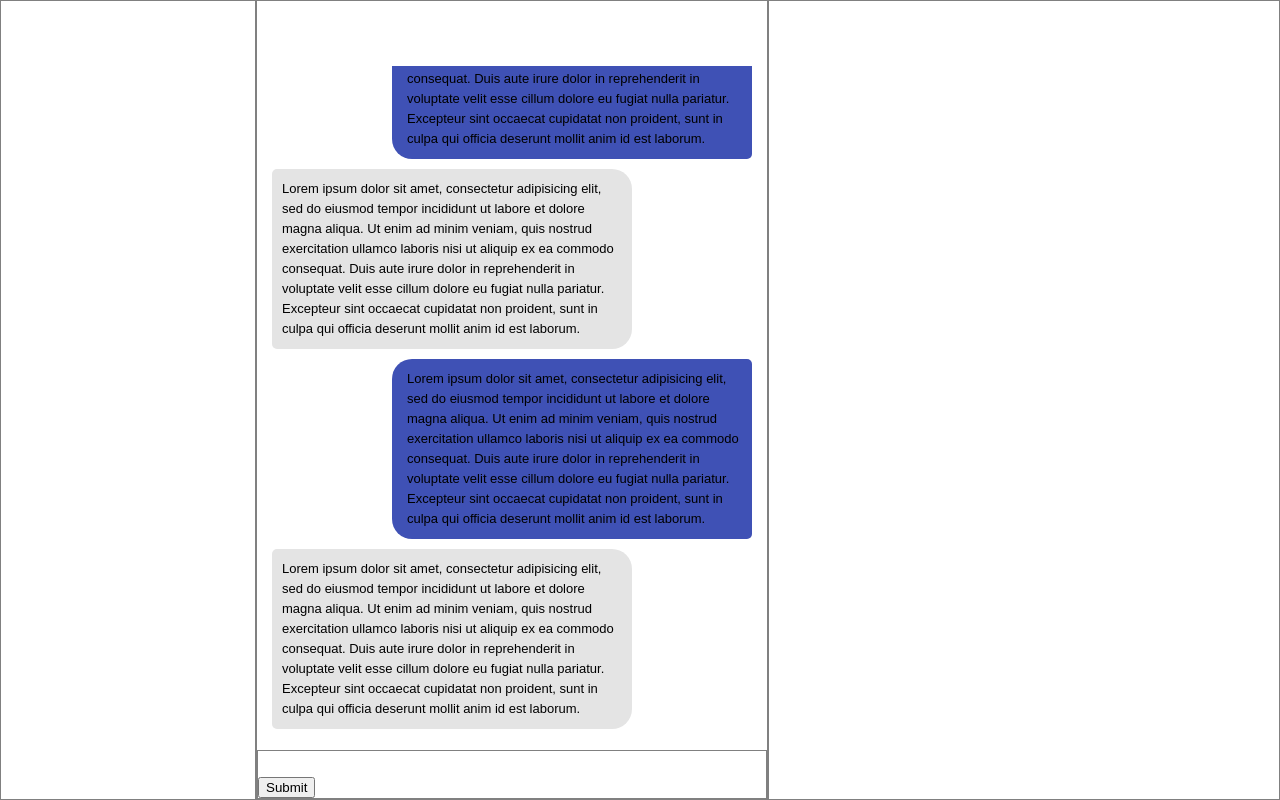
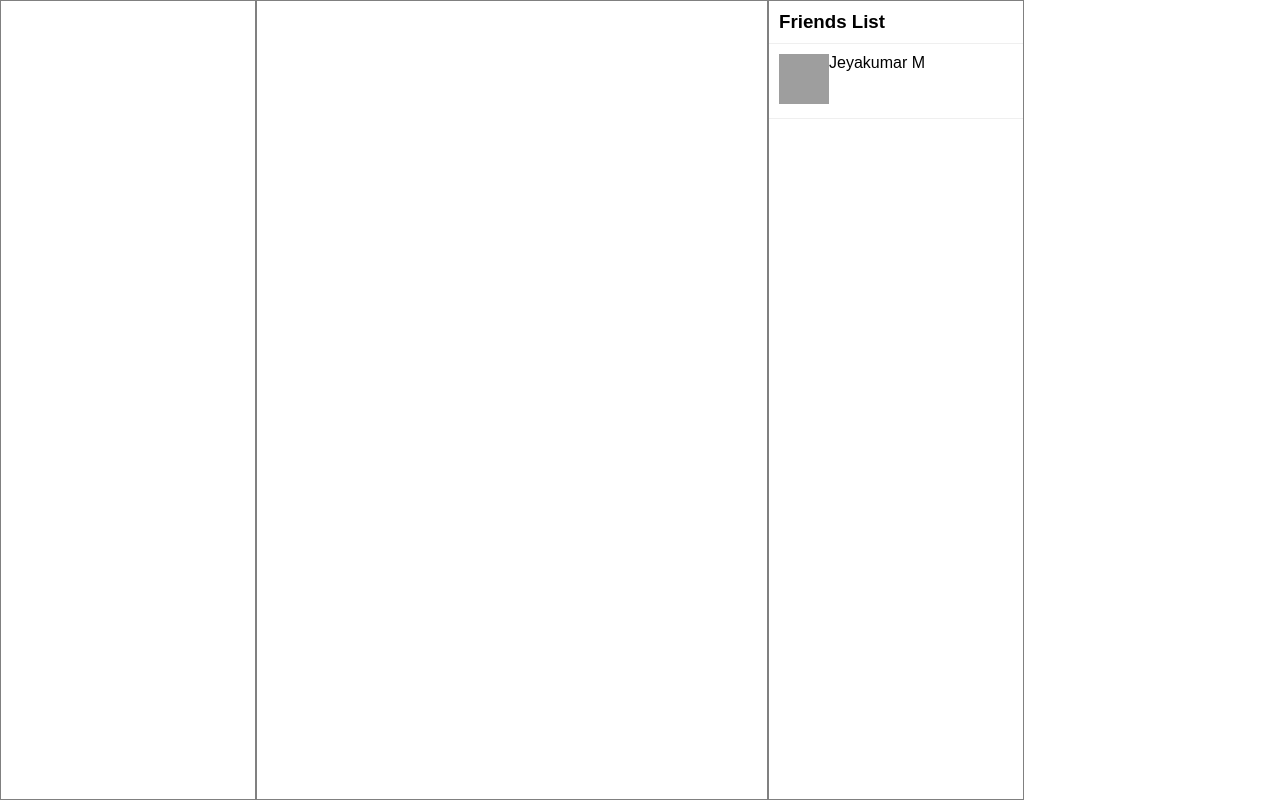
Before and after one commit to sivasurya109/blog, a PHP site: page /chat.php in a window 1280 px wide. Run offline with PHP 8.4, Linux system fonts and the light colour scheme; grey boxes are pictures that could not be loaded.

Commit message:
Recent Updation

```diff
--- a/chat.php
+++ b/chat.php
@@ -1,7 +1,7 @@
 <?php
-// session_start();
-// isset(!$_SESSION['user'])
-// 	header("locaion:login.php");
+session_start();
+if(!isset($_SESSION['user']))
+	header("locaion:login.php");
 ?>
 <!DOCTYPE html>
 <html>
@@ -16,7 +16,11 @@
 
 			</div>
 			<div class="box-center">
+				<?php
+					if(isset($_SESSION['touser'])){
+				?>
 				<div class="chat-box w-100">
+
 					<div class="msg-trans-box">
 						<div class="msg-box">
 
@@ -91,24 +95,40 @@
 								<div class="clear"></div>
 							</div>
 
-
 						</div>
 					</div>
+
 					<div class="msg-input">
-						<div class="chat-input" id="msgInput" contenteditable="true"></div><input type="submit" id="msgSend" />
+						<div class="chat-input" id="msgInput" contenteditable="true"></div>
 					</div>
 
 				</div>
+				<?php
+					}
+				?>
 			</div>
 			<div class="box-right">
+				<div class="box-header">
+					<h3>Friends List</h3>
+				</div>
 
+				<div class="friends-list">
+					<div class="friend-box">
+						<div class="friend-avatar">
+							<img src="images/default.jpg" style="height:50px;width:50px">
+						</div>
+						<div class="friend-name">
+							Jeyakumar M
+						</div>
+						<div class="clear"></div>
+					</div>
+				</div>
 			</div>
 			<div class="clear"></div>
 		</div>
 
 	</div>
 	<script type="text/javascript" src="scripts/jquery-2.1.4.min.js"></script>
-
 	<script type="text/javascript" src="scripts/app.js"></script>
 </body>
 </html>
--- a/css/style.css
+++ b/css/style.css
@@ -72,7 +72,7 @@ div{
 }
 
 .box-right{
-    width:40%;
+    width:20%;
 }
 
 .box-center{
@@ -152,6 +152,28 @@ div{
 }
 
 
+.box-header{
+    padding:10px;
+    border-bottom:1px solid #efefef;
+}
+
+.box-header h3 {
+    margin: 0;
+}
+
+/*.friends-list{
+    padding:10px;
+}*/
+
+.friend-box{
+    padding:10px;
+    border-bottom:1px solid #efefef;
+}
+
+.friend-avatar, .friend-name{
+    float:left;
+}
+
 .clear{
     clear:both;
 }
--- a/includes/operation.php
+++ b/includes/operation.php
@@ -30,7 +30,7 @@ class db_operation extends db_connection
 
 		$condition=substr($condition,0,-5);
 		$sql .="SELECT * FROM ".$table." WHERE  ".$condition." LIMIT 1";
-		echo $sql;
+		// echo $sql;
 		$query=mysqli_query($this->_con,$sql);
 		$row=mysqli_fetch_array($query);
 		return $row;
--- a/login.php
+++ b/login.php
@@ -88,6 +88,9 @@
 						url:"login_check.php",
 						data:"uname="+uname+"&pass="+pass,
 						success:function(data){
+
+							alert(data);
+
 							if(data === "1")
 							{
 								alert("login_successfully");
--- a/login_check.php
+++ b/login_check.php
@@ -11,8 +11,8 @@ if(isset($_POST['uname'])&&isset($_POST['pass']))
 	$select = $_dbop->num_rows("users",$_fields);
 	if($select)
 	{
-		$array=array($_POST['uname'],$_POST['pass']);
-		$_SESSION['user']=$array;
+		$id = $_dbop->select('users', $_fields)['userID'];
+		$_SESSION['user']=$id;
 		if(isset($_SESSION['user']))
 		{
 			echo $select;
```
Also changed, not shown: chat_server.php (added, +10 -0 lines), index.php (+10 -5 lines). Lines whose indentation alone changed are shown as unchanged.
